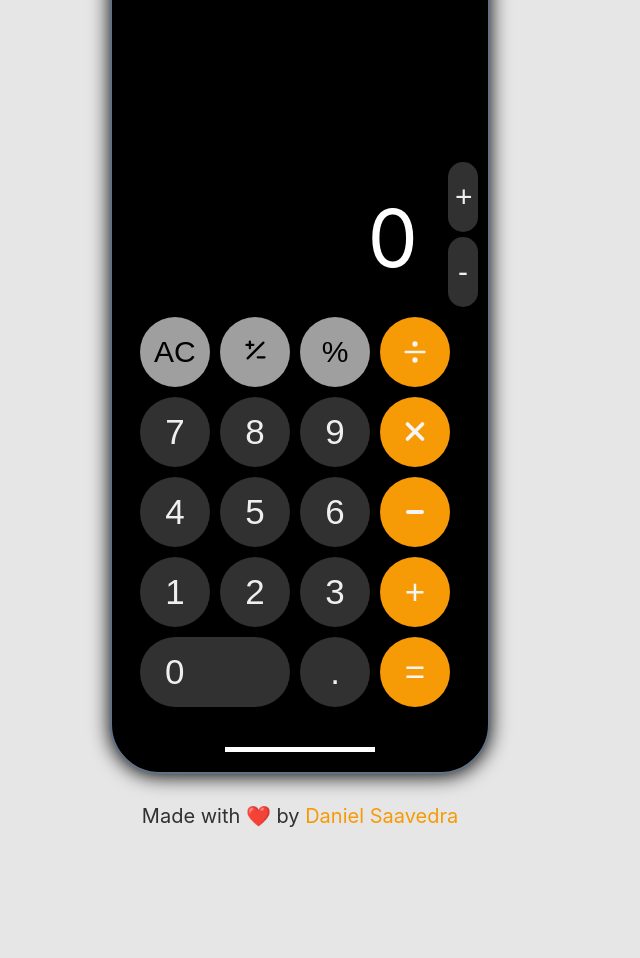
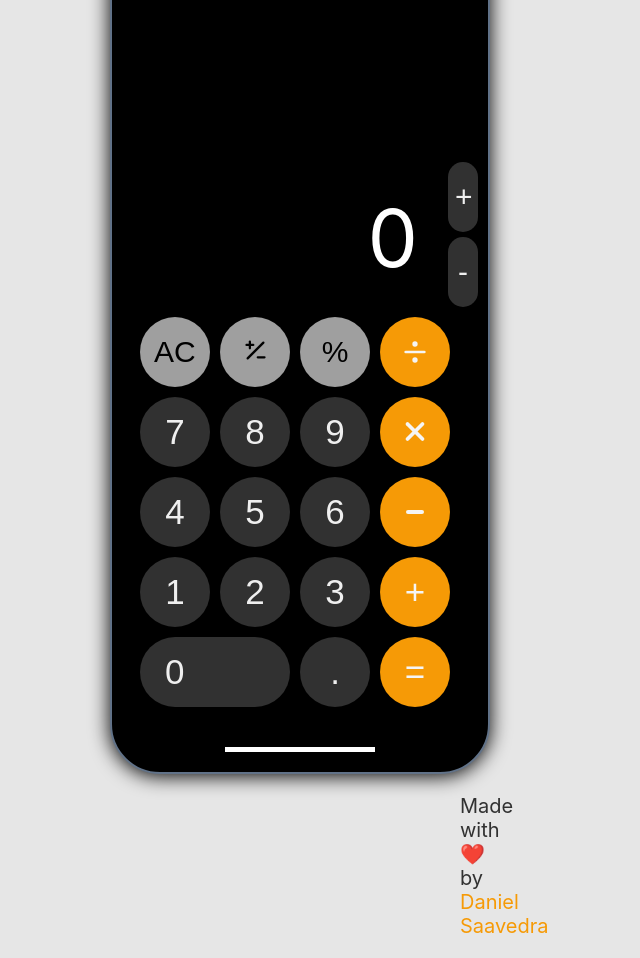
Before and after one commit to kiudev/iOS-Calculator, a plain HTML site: page index.html in a window 1280 px wide. Shown: the part 98-1056 px from the top of the page, without its empty margins (340-980 px from the left). Before the commit the page ends 926 px from the top, so only its background shows below. Drawn offline with Linux system fonts and the light colour scheme; a web font is replaced by a local one.

Commit message:
:lipstick: Fix footer margins

```diff
--- a/style.css
+++ b/style.css
@@ -145,8 +145,8 @@ button:active {
 .body-footer {
    text-align: center;
    font-size: 20px;
-   margin-top: 30px;
    color: #313131;
+   margin: 20px 800px;
 }
 
 a {
```
